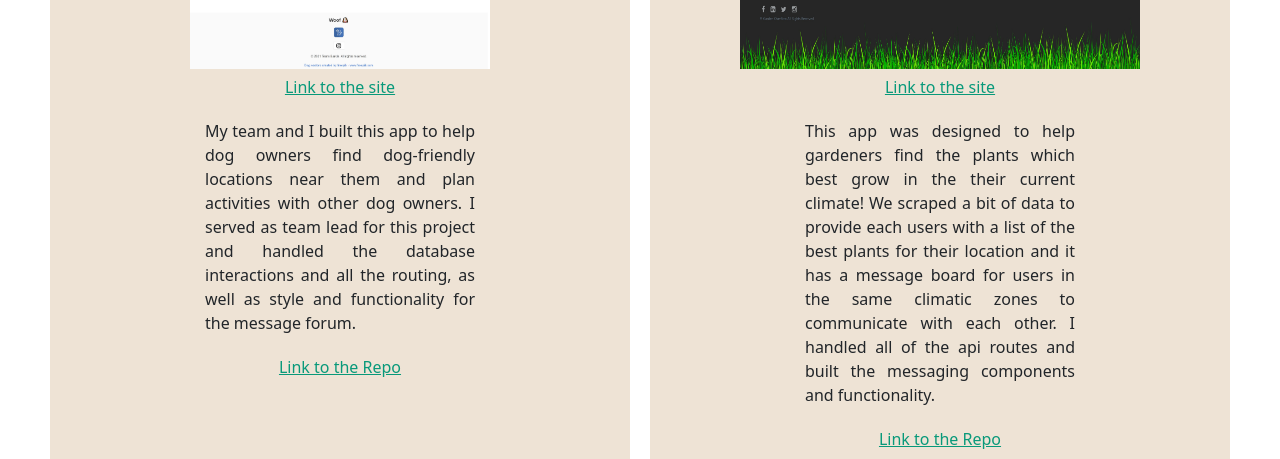
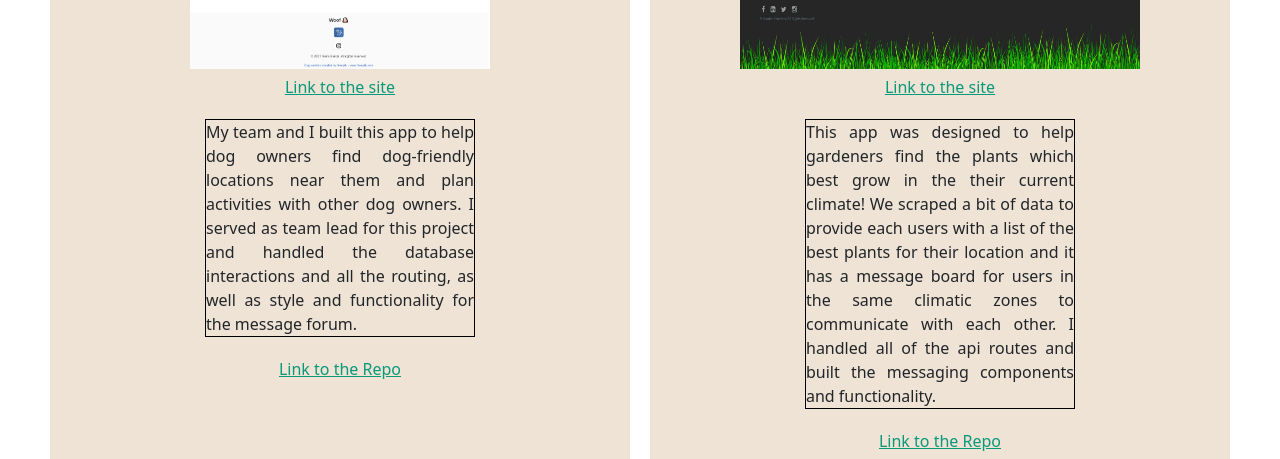
Before and after one commit to Jpeyton-hub/React-Next-Portfolio, a Next.js app: page /Projects in a window 1280 px wide. Shown: the part 642-1101 px from the top of the page. Built offline with nearby package versions, Linux system fonts and the light colour scheme.

Commit message:
added border to project boxes

```diff
--- a/styles/globals.css
+++ b/styles/globals.css
@@ -143,4 +143,5 @@ hr {
   margin: 20px auto;
   text-align: justify;
   width: 50%;
+  border: black 1px solid;
 }
```
